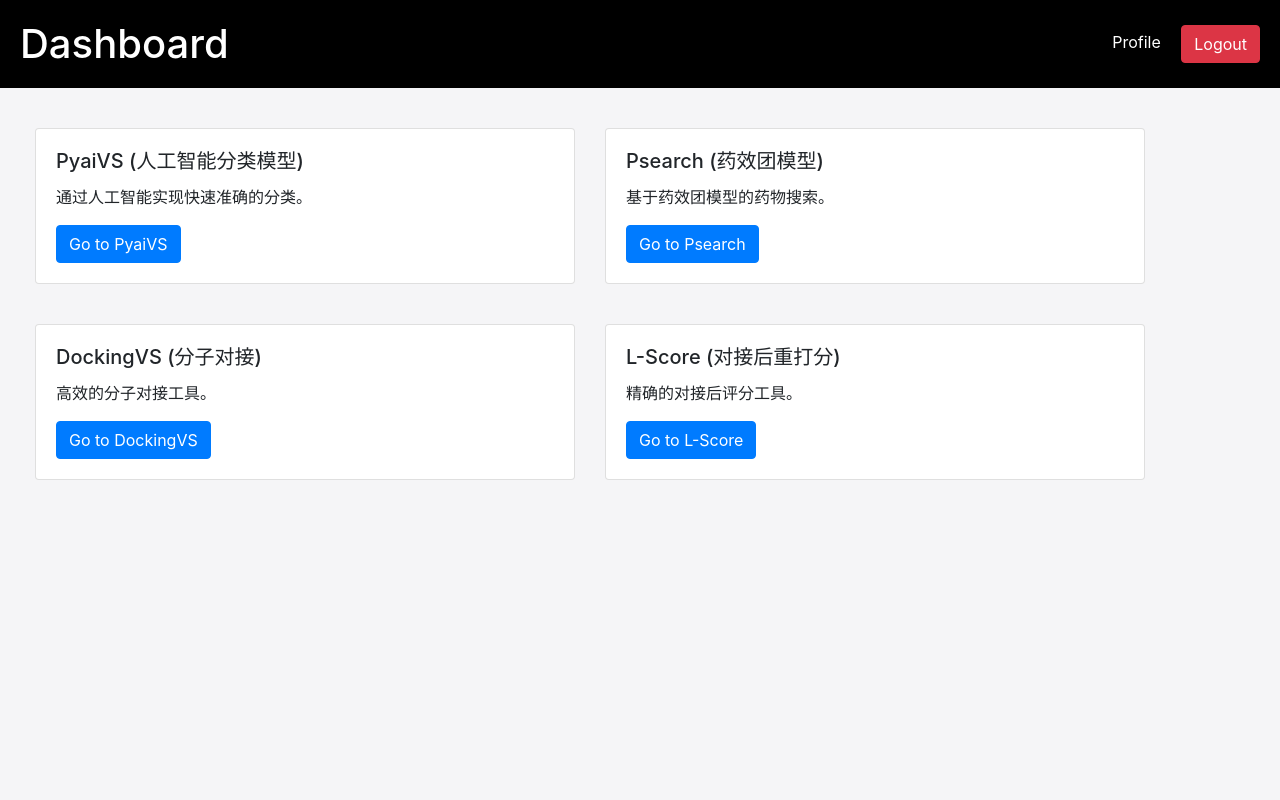
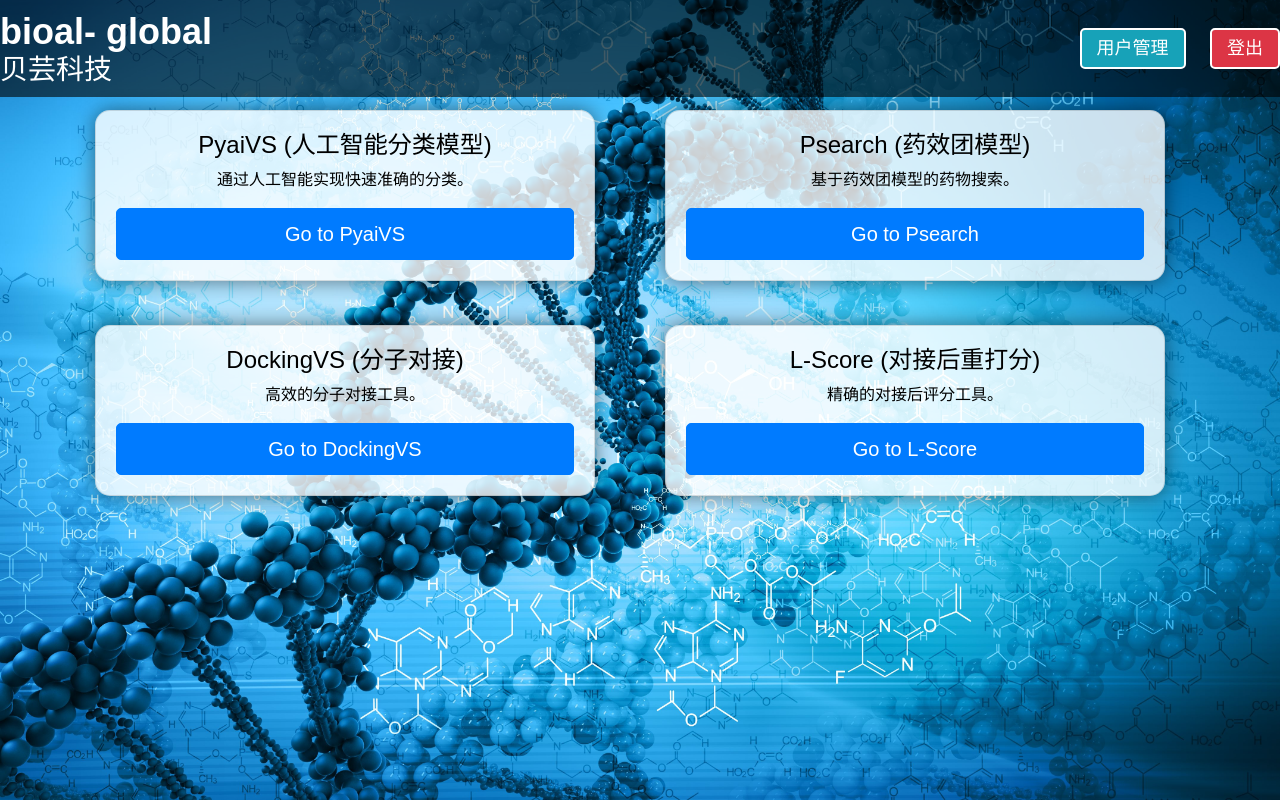
Before and after one commit to Peter-YLiu/WebProject, a Flask app: page /dashboard in a window 1280 px wide. Run offline with Flask 2, Linux system fonts and the light colour scheme; the visitor is signed in with stand-in values (Sample User, id 1); some libraries are stand-ins or nearby versions.

Commit message:
页面都写好了，上传功能还没写

```diff
--- a/app/templates/dashboard.html
+++ b/app/templates/dashboard.html
@@ -5,80 +5,53 @@
     <meta name="viewport" content="width=device-width, initial-scale=1.0">
     <title>Dashboard</title>
     <link href="https://stackpath.bootstrapcdn.com/bootstrap/4.5.2/css/bootstrap.min.css" rel="stylesheet">
-    <style>
-        body {
-            background-color: #f5f5f7;
-        }
-        .header {
-            background-color: #000;
-            padding: 20px;
-            display: flex;
-            justify-content: space-between;
-            align-items: center;
-        }
-        .header h1 {
-            color: #fff;
-            margin: 0;
-        }
-        .header a {
-            color: #fff;
-            text-decoration: none;
-        }
-        .content {
-            margin: 20px;
-        }
-        .card {
-            margin: 20px 0;
-        }
-    </style>
+    <link href="{{ url_for('static', filename='css/dashboard.css') }}" rel="stylesheet">
 </head>
 <body>
-    <div class="header">
-        <h1>Dashboard</h1>
-        <div>
-            <a href="{{ url_for('main.user_profile') }}" class="mr-3">Profile</a>
-            <a href="{{ url_for('auth.logout') }}" class="btn btn-danger">Logout</a>
+    <nav class="navbar">
+        <div class="brand">
+            <h1>bioal- global</h1>
+            <h2>贝芸科技</h2>
         </div>
-    </div>
+        <div class="ml-auto">
+            <a href="{{ url_for('main.user_profile') }}" class="btn btn-info">用户管理</a>
+            <a href="{{ url_for('auth.logout') }}" class="btn btn-danger">登出</a>
+        </div>
+    </nav>
     <div class="content container">
         <div class="row">
-            <div class="col-md-6">
+            <div class="col-md-6 mb-4">
                 <div class="card">
-                    <div class="card-body">
-                        <h5 class="card-title">PyaiVS (人工智能分类模型)</h5>
-                        <p class="card-text">通过人工智能实现快速准确的分类。</p>
-                        <a href="{{ url_for('main.pyai_vs') }}" class="btn btn-primary">Go to PyaiVS</a>
-                    </div>
+                    <h2>PyaiVS (人工智能分类模型)</h2>
+                    <p>通过人工智能实现快速准确的分类。</p>
+                    <a href="{{ url_for('main.pyai_vs') }}" class="btn btn-primary">Go to PyaiVS</a>
                 </div>
             </div>
-            <div class="col-md-6">
+            <div class="col-md-6 mb-4">
                 <div class="card">
-                    <div class="card-body">
-                        <h5 class="card-title">Psearch (药效团模型)</h5>
-                        <p class="card-text">基于药效团模型的药物搜索。</p>
-                        <a href="{{ url_for('main.psearch') }}" class="btn btn-primary">Go to Psearch</a>
-                    </div>
+                    <h2>Psearch (药效团模型)</h2>
+                    <p>基于药效团模型的药物搜索。</p>
+                    <a href="{{ url_for('main.psearch') }}" class="btn btn-primary">Go to Psearch</a>
                 </div>
             </div>
-            <div class="col-md-6">
+            <div class="col-md-6 mb-4">
                 <div class="card">
-                    <div class="card-body">
-                        <h5 class="card-title">DockingVS (分子对接)</h5>
-                        <p class="card-text">高效的分子对接工具。</p>
-                        <a href="{{ url_for('main.docking_vs') }}" class="btn btn-primary">Go to DockingVS</a>
-                    </div>
+                    <h2>DockingVS (分子对接)</h2>
+                    <p>高效的分子对接工具。</p>
+                    <a href="{{ url_for('main.docking_vs') }}" class="btn btn-primary">Go to DockingVS</a>
                 </div>
             </div>
-            <div class="col-md-6">
+            <div class="col-md-6 mb-4">
                 <div class="card">
-                    <div class="card-body">
-                        <h5 class="card-title">L-Score (对接后重打分)</h5>
-                        <p class="card-text">精确的对接后评分工具。</p>
-                        <a href="{{ url_for('main.l_score') }}" class="btn btn-primary">Go to L-Score</a>
-                    </div>
+                    <h2>L-Score (对接后重打分)</h2>
+                    <p>精确的对接后评分工具。</p>
+                    <a href="{{ url_for('main.l_score') }}" class="btn btn-primary">Go to L-Score</a>
                 </div>
             </div>
         </div>
     </div>
+    <script src="https://code.jquery.com/jquery-3.5.1.slim.min.js"></script>
+    <script src="https://cdn.jsdelivr.net/npm/@popperjs/core@2.9.2/dist/umd/popper.min.js"></script>
+    <script src="https://stackpath.bootstrapcdn.com/bootstrap/4.5.2/js/bootstrap.min.js"></script>
 </body>
 </html>
--- /dev/null
+++ b/static/css/dashboard.css
@@ -0,0 +1,108 @@
+body {
+    margin: 0;
+    font-family: 'Arial Rounded MT Bold', sans-serif;
+    background: url('../images/biotech.jpg') no-repeat center center fixed;
+    background-size: cover;
+    color: white;
+    height: 100vh;
+    display: flex;
+    flex-direction: column;
+    animation: background-blur 2s ease-in-out forwards;
+}
+
+@keyframes background-blur {
+    0% {
+        filter: blur(10px);
+    }
+    100% {
+        filter: blur(0);
+    }
+}
+
+.navbar {
+    width: 100%;
+    padding: 10px 0;
+    display: flex;
+    justify-content: space-between;
+    align-items: center;
+    background: rgba(0, 0, 0, 0.6);
+    position: fixed;
+    top: 0;
+    z-index: 10;
+}
+
+.brand {
+    display: flex;
+    flex-direction: column;
+}
+
+.brand h1 {
+    margin: 0;
+    font-size: 36px;
+    font-weight: bold;
+}
+
+.brand h2 {
+    margin: 0;
+    font-size: 28px;
+}
+
+.navbar a {
+    color: white;
+    text-decoration: none;
+    margin-left: 20px;
+    font-size: 18px;
+    border: 2px solid white;
+    padding: 5px 15px;
+    border-radius: 5px;
+    transition: background 0.3s ease;
+}
+
+.navbar a:hover {
+    background: white;
+    color: black;
+}
+
+.content {
+    margin-top: 100px;
+    display: flex;
+    justify-content: center;
+    align-items: center;
+    flex-direction: column;
+}
+
+.card {
+    background: rgba(255, 255, 255, 0.8);
+    border-radius: 15px;
+    padding: 20px;
+    box-shadow: 0 0 20px rgba(0, 0, 0, 0.5);
+    text-align: center;
+    width: 100%;
+    max-width: 500px;
+    margin: 10px;
+}
+
+.card h2 {
+    font-size: 24px;
+    color: #000;
+}
+
+.card p {
+    font-size: 16px;
+    color: #000;
+}
+
+.card a {
+    font-size: 20px;
+    color: white;
+    text-decoration: none;
+    background: #007bff;
+    padding: 10px 20px;
+    border-radius: 5px;
+    display: block;
+    transition: background 0.3s ease;
+}
+
+.card a:hover {
+    background: #0056b3;
+}
```
Also changed, not shown: app/templates/docking_vs.html (+19 -18 lines), app/templates/l_score.html (+18 -17 lines), app/templates/psearch.html (+18 -17 lines), app/templates/pyai_vs.html (+18 -17 lines), app/templates/user_profile.html (+17 -34 lines), static/css/docking_vs.css (added, +68 -0 lines), static/css/l_score.css (added, +68 -0 lines), static/css/psearch.css (added, +68 -0 lines), static/css/pyai_vs.css (added, +68 -0 lines), static/css/user_profile.css (added, +77 -0 lines).
